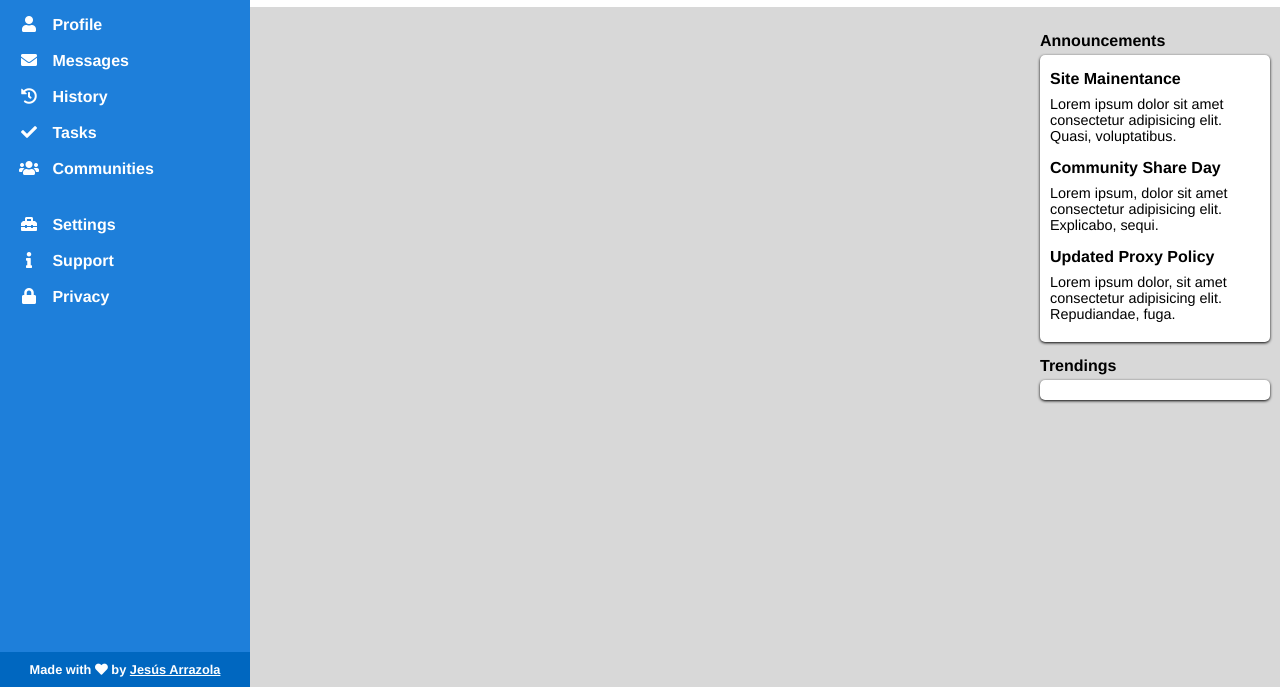
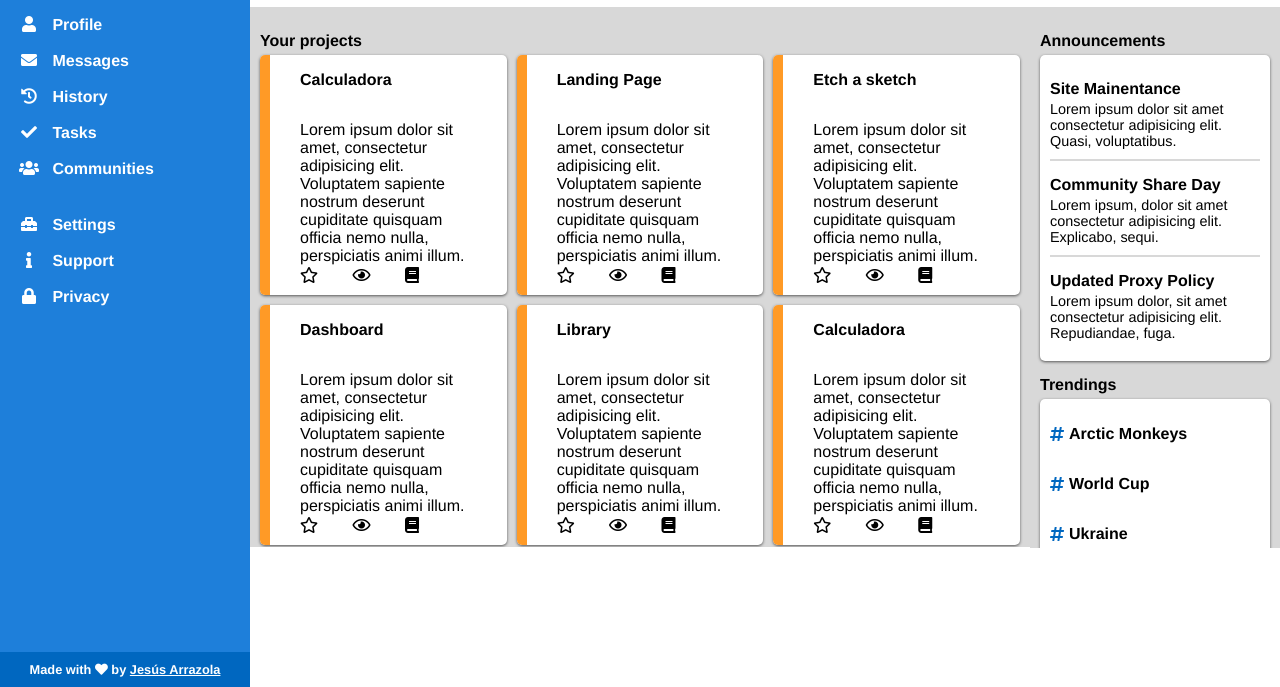
Before and after one commit to JesusArrazola/dashboard, a plain HTML site: page index.html in a window 1280 px wide. Shown: the part 113-800 px from the top of the page. Drawn offline with Linux system fonts and the light colour scheme.

Commit message:
Proyecto finalizado

```diff
--- a/css/style.css
+++ b/css/style.css
@@ -2,7 +2,7 @@
 :root{
     --background: #d8d8d8;
     --primary: #1e7fda;
-    --secondary: #f1ff26;
+    --secondary: #ff9a26;
     --text-bold:#000;
     --text-light:#555555;
     --white:#fff;
@@ -35,6 +35,17 @@ article{
 .misc{
     background-color: var(--background);
     padding: 10px;
+    overflow-x: hidden;
+    overflow-y: scroll;
+    max-height: 541px;
+}
+/*Experimental*/
+.misc::-webkit-scrollbar{
+    display: none;
+}
+.misc{
+    -ms-overflow-style: none;
+    scrollbar-width: none;
 }
 /* Sidebar */
 .sidebar{
@@ -171,7 +182,7 @@ header{
 .card{
     padding: 10px;
     background-color: var(--white);
-    box-shadow: 0px 1px 3px 0px #000;
+    box-shadow: 0px 1px 3px 0px var(--text-light);
     border-radius: 5px;
 }
 .subtitle{
@@ -179,12 +190,12 @@ header{
     margin: 15px 0 5px 0;
 }
 .announcement-title{
-    border-top: 1px solid #000;
+    border-top: 2px solid var(--background);
     font-weight: 600;
     margin: 0;
-    padding: 5px 0;
+    padding: 15px 0 0 0;
 }
-.announcement-title:first-child {
+.announcement-item:first-child .announcement-title {
     border: none;
 }
 .announcement-content{
@@ -192,3 +203,64 @@ header{
     margin-top: 3px;
     margin-bottom: 10px;
 }
+.trending-item {
+    display: flex;
+    flex-direction: row;
+    align-items: center;
+    gap: 5px;
+}
+.trending-item i{
+    color: var(--primary-alt);
+}
+.trending-item p{
+    font-weight: bold;
+}
+/* Article */
+article{
+    padding: 10px;
+    overflow-x: hidden;
+    overflow-y: scroll;
+
+}
+article::-webkit-scrollbar{
+    display: none;
+}
+article{
+    scrollbar-width: none;
+    -ms-overflow-style: none;
+    max-height: 540px;
+}
+.projects-container{
+    display: grid;
+    grid-template-columns: repeat(auto-fit,minmax(240px,1fr));
+    gap: 10px;
+}
+.project-card{
+    position: relative;
+    padding: 0;
+    height: 240px;
+}
+.project-card::before{
+    background-color: var(--secondary);
+    display: inline-block;
+    height: 100%;
+    width: 10px;
+    border-bottom-left-radius: 5px;
+    border-top-left-radius: 5px;
+    content: ' ';
+    position: absolute;
+}
+.project-card *{
+    display: inline-block;
+    padding-left:20px;
+    padding-right: 10px;
+}
+.project-card .icons-holder{
+    display: block;
+    text-align: end;
+    position: absolute;
+    bottom: 10px;
+}
+.project-card .project-title{
+    font-weight: bold;
+}
--- a/index.html
+++ b/index.html
@@ -57,7 +57,77 @@
                 <p class="copyright-p">Made with <i class="fas fa-heart"></i> by <a href="#">Jesús Arrazola</a></p>
             </div>
         </section>
-        <article></article>
+        <article>
+            <p class="subtitle">Your projects</p>
+            <div class="projects-container">
+                <div class="project-card card">
+                    <div class="project-content">
+                        <p class="project-title">Calculadora</p>
+                        <p class="project-description">Lorem ipsum dolor sit amet, consectetur adipisicing elit. Voluptatem sapiente nostrum deserunt cupiditate quisquam officia nemo nulla, perspiciatis animi illum.</p>
+                    </div>
+                    <div class="icons-holder">
+                        <i class="far fa-star"></i>
+                        <i class="far fa-eye"></i>
+                        <i class="fas fa-book"></i>
+                    </div>
+                </div>
+                <div class="project-card card">
+                    <div class="project-content">
+                        <p class="project-title">Landing Page</p>
+                        <p class="project-description">Lorem ipsum dolor sit amet, consectetur adipisicing elit. Voluptatem sapiente nostrum deserunt cupiditate quisquam officia nemo nulla, perspiciatis animi illum.</p>
+                    </div>
+                    <div class="icons-holder">
+                        <i class="far fa-star"></i>
+                        <i class="far fa-eye"></i>
+                        <i class="fas fa-book"></i>
+                    </div>
+                </div>
+                <div class="project-card card">
+                    <div class="project-content">
+                        <p class="project-title">Etch a sketch</p>
+                        <p class="project-description">Lorem ipsum dolor sit amet, consectetur adipisicing elit. Voluptatem sapiente nostrum deserunt cupiditate quisquam officia nemo nulla, perspiciatis animi illum.</p>
+                    </div>
+                    <div class="icons-holder">
+                        <i class="far fa-star"></i>
+                        <i class="far fa-eye"></i>
+                        <i class="fas fa-book"></i>
+                    </div>
+                </div>
+                <div class="project-card card">
+                    <div class="project-content">
+                        <p class="project-title">Dashboard</p>
+                        <p class="project-description">Lorem ipsum dolor sit amet, consectetur adipisicing elit. Voluptatem sapiente nostrum deserunt cupiditate quisquam officia nemo nulla, perspiciatis animi illum.</p>
+                    </div>
+                    <div class="icons-holder">
+                        <i class="far fa-star"></i>
+                        <i class="far fa-eye"></i>
+                        <i class="fas fa-book"></i>
+                    </div>
+                </div>
+                <div class="project-card card">
+                    <div class="project-content">
+                        <p class="project-title">Library</p>
+                        <p class="project-description">Lorem ipsum dolor sit amet, consectetur adipisicing elit. Voluptatem sapiente nostrum deserunt cupiditate quisquam officia nemo nulla, perspiciatis animi illum.</p>
+                    </div>
+                    <div class="icons-holder">
+                        <i class="far fa-star"></i>
+                        <i class="far fa-eye"></i>
+                        <i class="fas fa-book"></i>
+                    </div>
+                </div>
+                <div class="project-card card">
+                    <div class="project-content">
+                        <p class="project-title">Calculadora</p>
+                        <p class="project-description">Lorem ipsum dolor sit amet, consectetur adipisicing elit. Voluptatem sapiente nostrum deserunt cupiditate quisquam officia nemo nulla, perspiciatis animi illum.</p>
+                    </div>
+                    <div class="icons-holder">
+                        <i class="far fa-star"></i>
+                        <i class="far fa-eye"></i>
+                        <i class="fas fa-book"></i>
+                    </div>
+                </div>
+            </div>
+        </article>
         <section class="misc">
             <p class="subtitle">Announcements</p>
             <div class="card">
@@ -75,7 +145,20 @@
                 </div>
             </div>
             <p class="subtitle">Trendings</p>
-            <div class="card"></div>
+            <div class="card">
+                <div class="trending-item">
+                    <i class="fas fa-hashtag"></i>
+                    <p>Arctic Monkeys</p>
+                </div>
+                <div class="trending-item">
+                    <i class="fas fa-hashtag"></i>
+                    <p>World Cup</p>
+                </div>
+                <div class="trending-item">
+                    <i class="fas fa-hashtag"></i>
+                    <p>Ukraine</p>
+                </div>
+            </div>
         </section>
     </div>
 </body>
```
Also changed, not shown: ref/dashboard-project.png (added).
